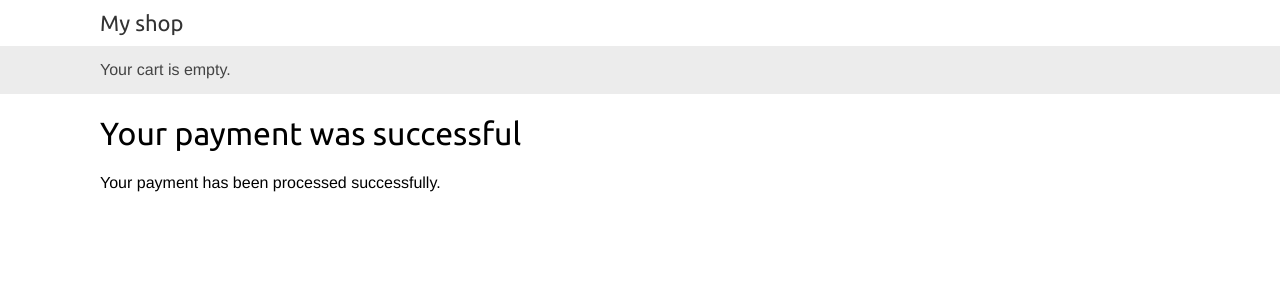
After one commit to ReF01L/MyShop, a Django app: page /payment/done/ in a window 1280 px wide. The commit adds this page. Shown: the top 300 px of the page. Run offline with Django 3.2, Linux system fonts and the light colour scheme; parts of the project's set-up code (start-up, migrations or seed data) failed here and were passed over.

Commit message:
Add payment service

```diff
--- a/MyShop/urls.py
+++ b/MyShop/urls.py
@@ -22,6 +22,7 @@ urlpatterns = [
     path('admin/', admin.site.urls),
     path('cart/', include('cart.urls', namespace='cart')),
     path('orders/', include('orders.urls', namespace='orders')),
+    path('payment/', include('payment.urls', namespace='payment')),
     path('', include('shop.urls', namespace='shop')),
 ]
 
--- a/orders/models.py
+++ b/orders/models.py
@@ -12,6 +12,7 @@ class Order(models.Model):
     created = models.DateTimeField(auto_now_add=True)
     updated = models.DateTimeField(auto_now=True)
     paid = models.BooleanField(default=False)
+    braintree_id = models.CharField(max_length=150, blank=True)
 
     class Meta:
         ordering = ('-created',)
--- a/templates/orders/order/create.html
+++ b/orders/templates/orders/order/create.html
@@ -16,7 +16,7 @@
         </ul>
         <p>Total: ${{ cart.get_total_price }}</p>
     </div>
-    <form action="." method="post" class="order-form">
+    <form action="" method="post" class="order-form">
         {{ form.as_p }}
         <p><input type="submit" value="Place order"></p>
         {% csrf_token %}
--- a/orders/views.py
+++ b/orders/views.py
@@ -1,4 +1,5 @@
-from django.shortcuts import render
+from django.shortcuts import render, redirect
+from django.urls import reverse
 from .models import OrderItem
 from .forms import OrderCreateForm
 from cart.cart import Cart
@@ -18,7 +19,8 @@ def order_create(request):
                                          quantity=item['quantity'])
             cart.clear()
             order_created.delay(order.id)
-            return render(request, 'orders/order/created.html', {'order': order})
+            request.session['order_id'] = order.id
+            return redirect(reverse('payment:process'))
     else:
         form = OrderCreateForm()
     return render(request, 'orders/order/create.html', {'cart': cart,
--- /dev/null
+++ b/payment/templates/payment/canceled.html
@@ -0,0 +1,5 @@
+{% extends "shop/base.html" %}
+{% block content %}
+    <h1>Your payment has not been processed</h1>
+    <p>There was a problem processing your payment.</p>
+{% endblock %}
--- /dev/null
+++ b/payment/templates/payment/done.html
@@ -0,0 +1,5 @@
+{% extends "shop/base.html" %}
+{% block content %}
+    <h1>Your payment was successful</h1>
+    <p>Your payment has been processed successfully.</p>
+{% endblock %}
--- /dev/null
+++ b/payment/urls.py
@@ -0,0 +1,10 @@
+from django.urls import path
+from . import views
+
+app_name = 'payment'
+
+urlpatterns = [
+    path('process/', views.payment_process, name='process'),
+    path('done/', views.payment_done, name='done'),
+    path('canceled/', views.payment_canceled, name='canceled'),
+]
--- a/payment/views.py
+++ b/payment/views.py
@@ -1,3 +1,43 @@
-from django.shortcuts import render
+from django.shortcuts import render, redirect, get_object_or_404
+import braintree
+from orders.models import Order
 
-# Create your views here.
+
+def payment_process(request):
+    order_id = request.session.get('order_id')
+    order = get_object_or_404(Order, id=order_id)
+
+    if request.method == 'POST':
+        nonce = request.POST.get('payment_method_nonce', None)
+        result = braintree.Transaction.sale({
+            'amount': '{:.2f}'.format(order.get_total_cost()),
+            'payment_method_nonce': nonce,
+            'options': {
+                'submit_for_settlement': True
+            }
+        })
+        if result.is_success:
+            order.paid = True
+            order.braintree_id = result.transaction.id
+            order.save()
+            return redirect('payment:done')
+        else:
+            return redirect('payment:canceled')
+    else:
+        client_token = braintree.ClientToken.generate()
+        return render(
+            request,
+            'payment/process.html',
+            {
+                'order': order,
+                'client_token': client_token
+            }
+        )
+
+
+def payment_done(request):
+    return render(request, 'payment/done.html')
+
+
+def payment_canceled(request):
+    return render(request, 'payment/canceled.html')
```
Also changed, not shown: payment/templates/payment/process.html (added, +63 -0 lines), cart/templates/cart/detail.html (renamed from templates/cart/detail.html), orders/migrations/0002_order_braintree_id.py (added), orders/templates/orders/order/created.html (renamed from templates/orders/order/created.html), shop/templates/shop/base.html (renamed from templates/shop/base.html), shop/templates/shop/products/detail.html (renamed from templates/shop/products/detail.html), shop/templates/shop/products/list.html (renamed from templates/shop/products/list.html).
